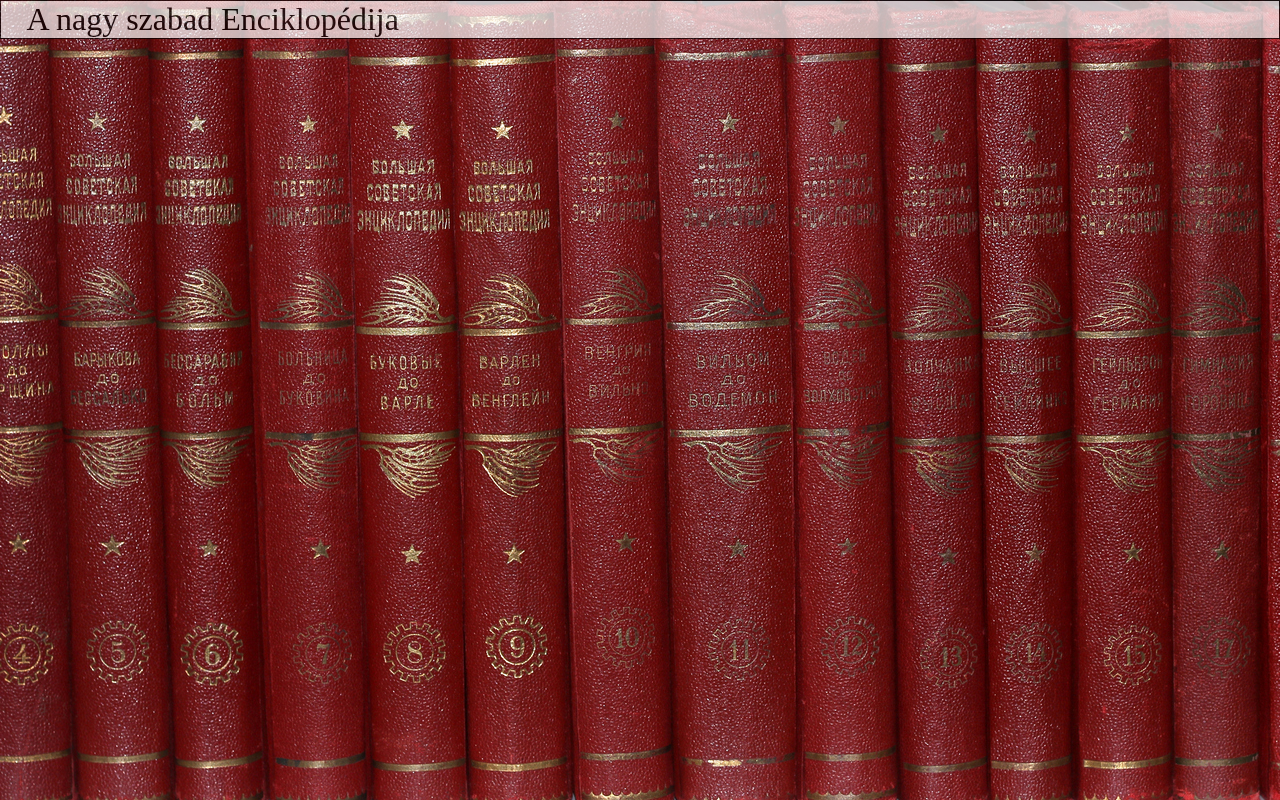
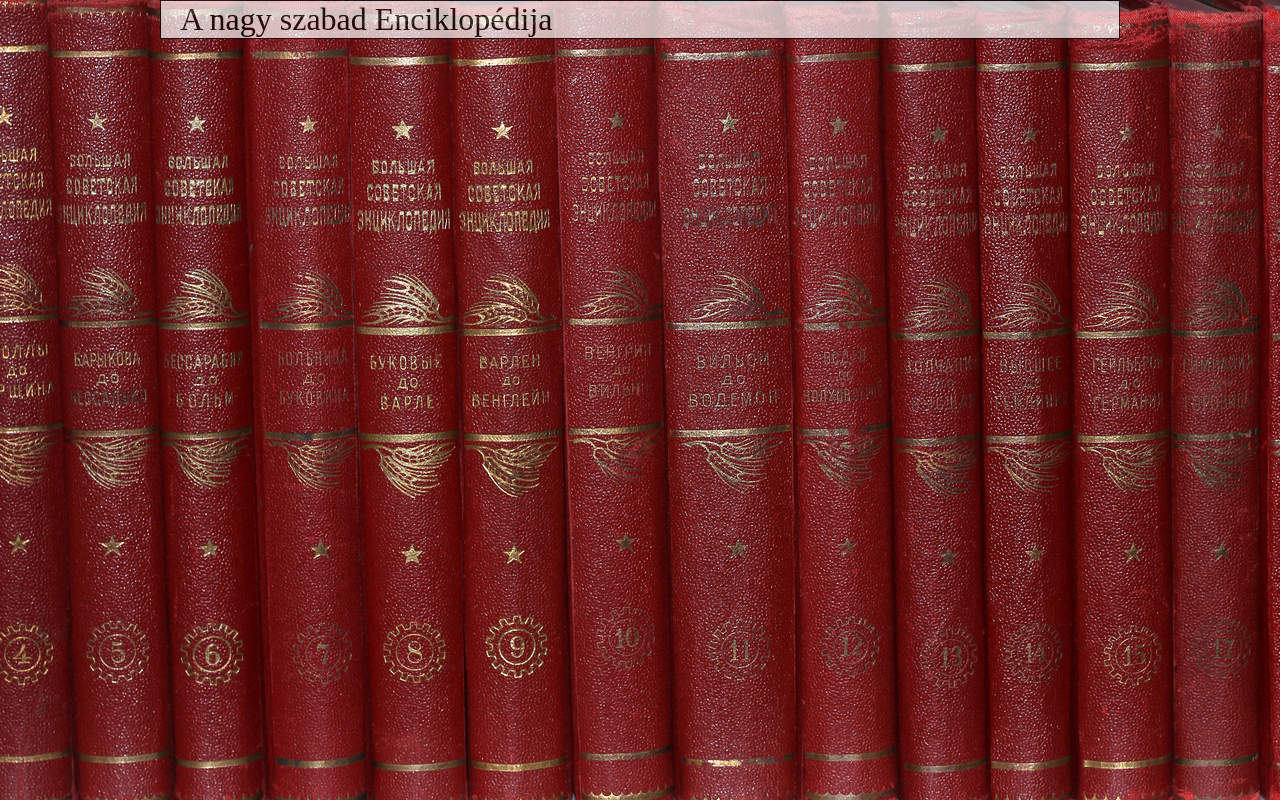
Before and after one commit to alexdeme1117/Enciklopedia, a PHP site: page / in a window 1280 px wide. Run offline with PHP 8.4, Linux system fonts and the light colour scheme.

Commit message:
nem ismerem a stilust, de probalkozom

```diff
--- a/style.css
+++ b/style.css
@@ -1,10 +1,18 @@
-body {
+html {
     margin: 0;
     height: 100%;
     width: 100%;
     background: url("./bg.jpg");
     background-repeat: no-repeat;
     background-size: cover;
+    background-attachment: fixed;
+}
+body {
+    margin: auto;
+    height: fit-content;
+    width: 75%;
+    background-color: white;
+    opacity: 0.7;
 }
 #p1 {
     font-size: xx-large;
@@ -14,8 +22,6 @@
 }
 #p1, #p2 {
     margin: 0;
-    background-color: white;
-    opacity: 0.7;
     border: 1px solid black;
     padding-left: 2%;
 }
```
